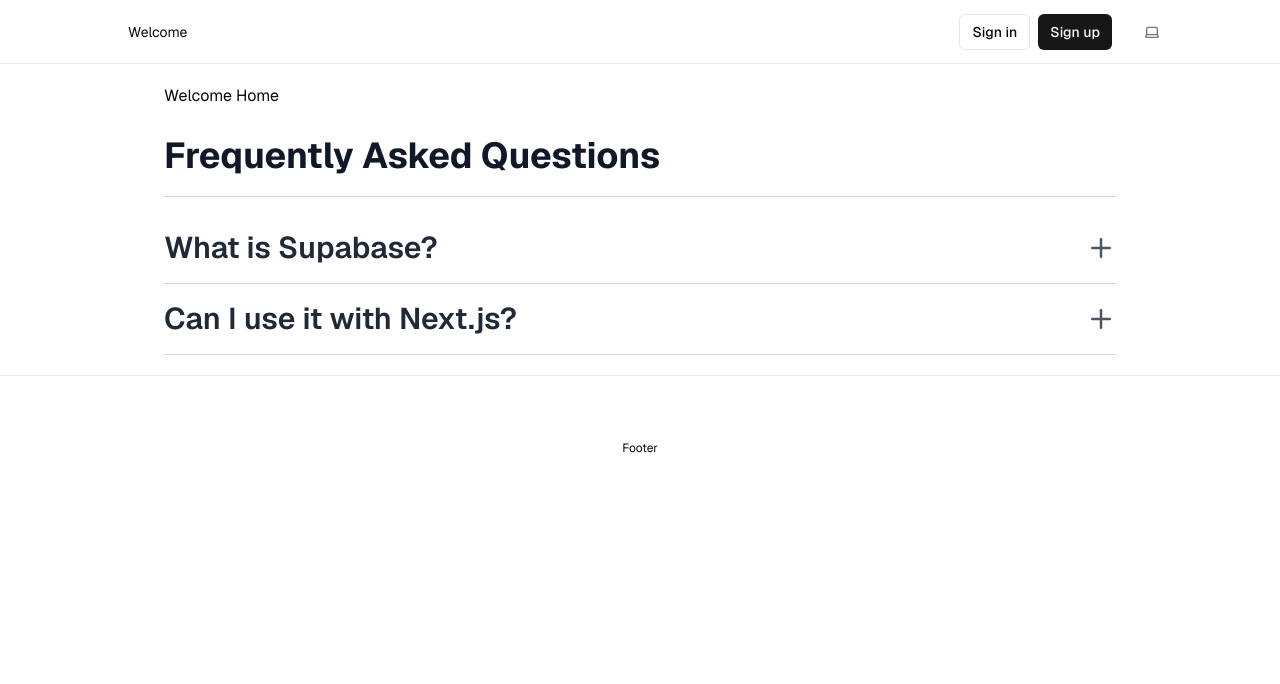
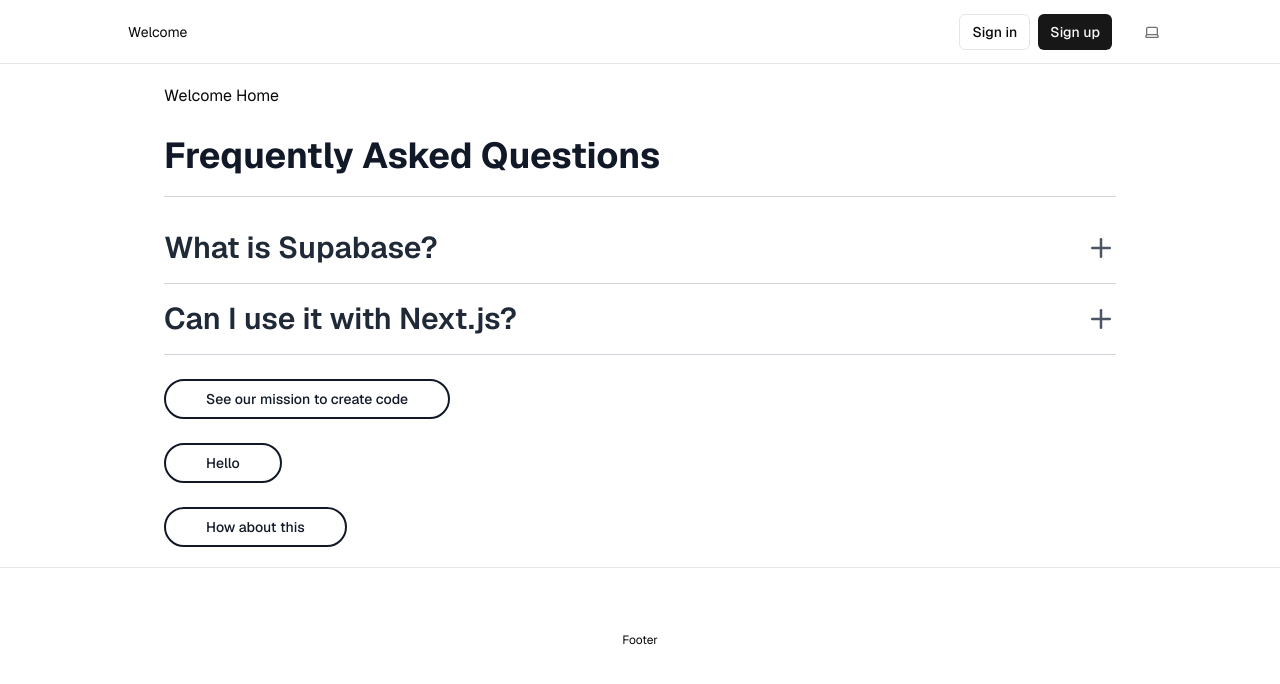
Before and after one commit to michaelpaulcuccia/supdadupa, a Next.js app in the folder my-app/: page / in a window 1280 px wide. Shown: the top 684 px of the page. Built offline with nearby package versions, Linux system fonts and the light colour scheme; no server answers.

Commit message:
adds pagelink button

```diff
--- a/my-app/app/page.tsx
+++ b/my-app/app/page.tsx
@@ -1,4 +1,5 @@
 import Accordion from "@/components/custom/Accordion";
+import PageLink from "@/components/custom/PageLink";
 
 export default async function Home() {
   const items = [
@@ -30,6 +31,15 @@ export default async function Home() {
         <div>
           <Accordion headline="Frequently Asked Questions" items={items} />
         </div>
+        <div>
+          <PageLink href="/" text="See our mission to create code" />
+        </div>
+        <div>
+          <PageLink href="/" text="Hello" />
+        </div>
+        <div>
+          <PageLink href="/" text="How about this" />
+        </div>
       </main>
     </>
   );
--- /dev/null
+++ b/my-app/components/custom/PageLink.tsx
@@ -0,0 +1,36 @@
+"use client";
+
+import React from "react";
+import { FiArrowRight } from "react-icons/fi";
+
+type PageLinkProps = {
+  href: string;
+  target?: string;
+  text: string;
+};
+
+const PageLink: React.FC<PageLinkProps> = ({
+  href,
+  target = "_self",
+  text,
+}) => {
+  return (
+    <a
+      href={href}
+      target={target}
+      rel={target === "_blank" ? "noopener noreferrer" : undefined}
+      className="group relative inline-flex items-center justify-between px-[40px] py-2 border-2 rounded-full text-sm font-medium text-gray-900 dark:text-gray-100 border-gray-900 dark:border-gray-100 transition-colors duration-300 ease-in-out"
+    >
+      {/* Text */}
+      <span className="relative z-10">{text}</span>
+
+      {/* Arrow */}
+      <FiArrowRight
+        className="absolute right-3 opacity-0 translate-x-[2px] group-hover:opacity-100 group-hover:translate-x-0 transition-opacity transition-transform duration-300 ease-in-out"
+        size={16}
+      />
+    </a>
+  );
+};
+
+export default PageLink;
```
Also changed, not shown: 1 other file (tests, documents, lock files or other folders).
